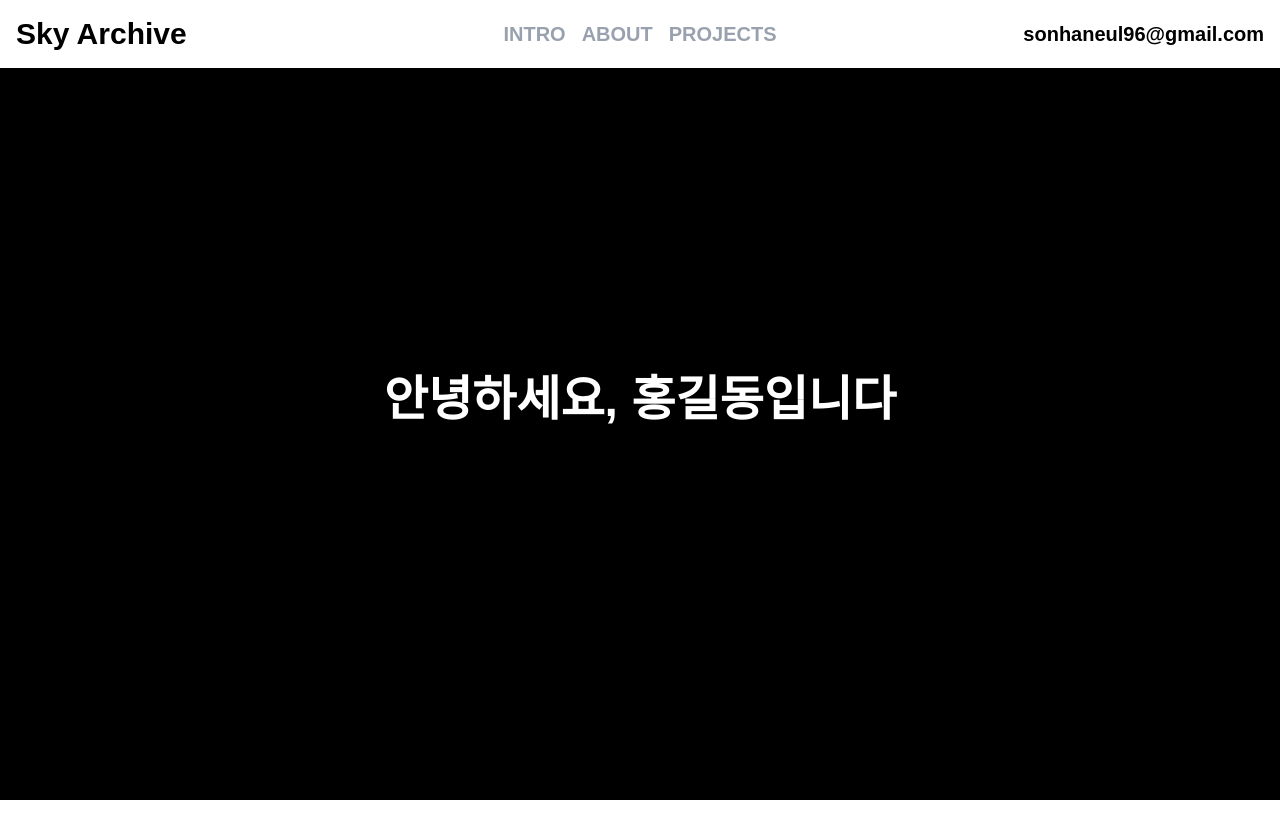
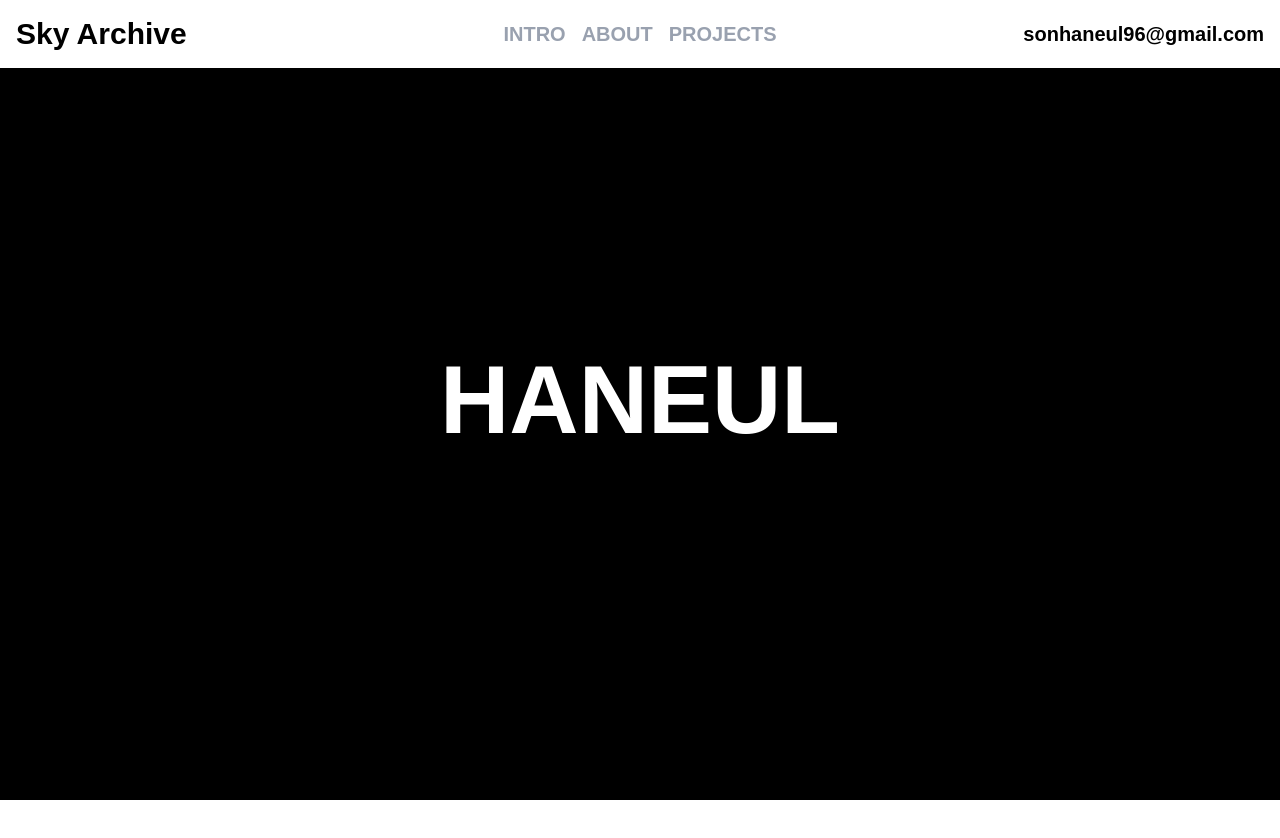
Before and after one commit to SSkkky/design, a Next.js app: page / in a window 1280 px wide. Shown: the top 838 px of the page. Built offline with nearby package versions, Linux system fonts and the light colour scheme.

Commit message:
[update] 인트로 텍스트

```diff
--- a/components/SectionIntro.tsx
+++ b/components/SectionIntro.tsx
@@ -17,7 +17,7 @@ export default function SectionIntro() {
         duration: 1,
         scrollTrigger: {
           trigger: sectionRef.current,
-          start: 'top 80%',
+          start: 'top 20%',
         },
       }
     )
@@ -25,7 +25,7 @@ export default function SectionIntro() {
 
   return (
     <section ref={sectionRef} className="h-screen flex items-center justify-center bg-black text-white">
-      <h1 className="text-5xl font-bold">안녕하세요, 홍길동입니다</h1>
+      <h1 className="text-8xl font-bold">HANEUL</h1>
     </section>
   )
 }
```
